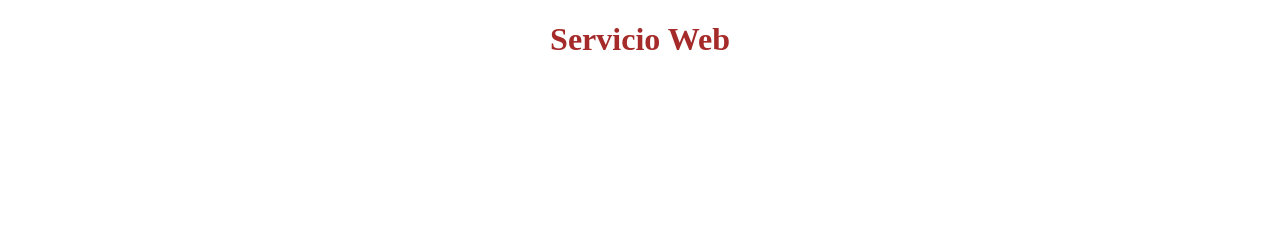
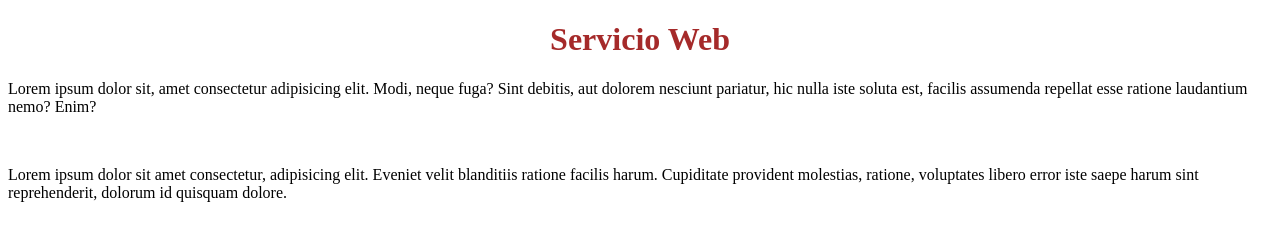
Before and after one commit to Johstiin/ServicioWeb24Ciaf, a website: page index.html in a window 1280 px wide. Drawn offline with Linux system fonts and the light colour scheme.

Commit message:
se agrego 2 parrafos

```diff
--- a/index.html
+++ b/index.html
@@ -10,6 +10,9 @@
 </head>
 <header>
     <h1>Servicio Web</h1>
+    <p>Lorem ipsum dolor sit, amet consectetur adipisicing elit. Modi, neque fuga? Sint debitis, aut dolorem nesciunt pariatur, hic nulla iste soluta est, facilis assumenda repellat esse ratione laudantium nemo? Enim?</p>
+    <br>
+    <p>Lorem ipsum dolor sit amet consectetur, adipisicing elit. Eveniet velit blanditiis ratione facilis harum. Cupiditate provident molestias, ratione, voluptates libero error iste saepe harum sint reprehenderit, dolorum id quisquam dolore.</p>
 </header>
 <body>
 
```
